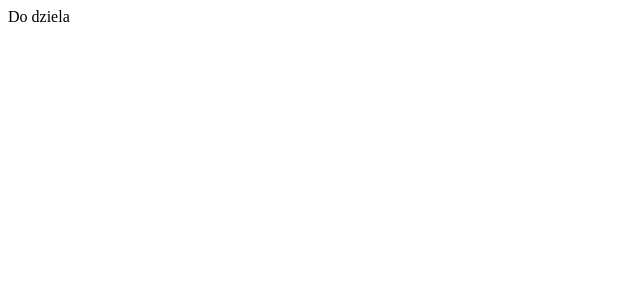
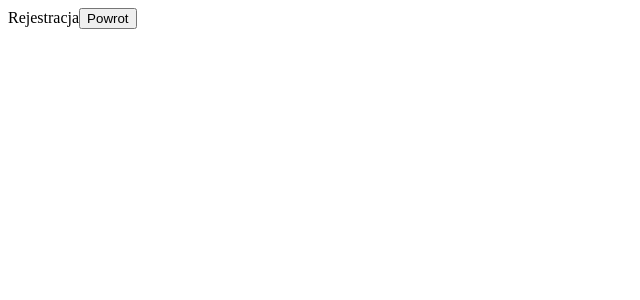
Before and after one commit to phase8/HomeBudget-GroupProject, a React (Create React App) app in the folder client/: page /signup in a window 1280 px wide. Shown: the top 300 px of the page, without its empty margins (0-640 px from the left). Built offline with nearby package versions, Linux system fonts and the light colour scheme.

Commit message:
example of routing

```diff
--- a/client/package.json
+++ b/client/package.json
@@ -9,7 +9,9 @@
     "axios": "^0.19.0",
     "react": "^16.12.0",
     "react-dom": "^16.12.0",
-    "react-scripts": "3.3.0"
+    "react-router-dom": "^5.1.2",
+    "react-scripts": "3.3.0",
+    "typescript": "^3.2.1"
   },
   "scripts": {
     "start": "react-scripts start",
--- a/client/src/App.js
+++ b/client/src/App.js
@@ -1,9 +1,12 @@
 import React from "react";
+import Router from './Router';
 
-class App extends React.Component {
-  render() {
-    return <div>Do dziela</div>;
-  }
+function App() {
+  return (
+    <div className="App">
+      <Router />
+    </div>
+  );
 }
 
 export default App;
--- /dev/null
+++ b/client/src/Router.js
@@ -0,0 +1,16 @@
+import React from 'react';
+import { Switch, Route } from 'react-router-dom';
+
+import StartPage from './pages/StartPage';
+import Signup from './pages/Signup';
+
+const Router = () => {
+  return (
+    <Switch>
+      <Route exact path='/' component={StartPage}></Route>
+      <Route exact path='/signup' component={Signup}></Route>
+    </Switch>
+  );
+}
+
+export default Router;
--- a/client/src/index.js
+++ b/client/src/index.js
@@ -1,8 +1,15 @@
 import React from 'react';
 import ReactDOM from 'react-dom';
 import App from './App';
+import { BrowserRouter } from 'react-router-dom';
+
 import * as serviceWorker from './serviceWorker';
 
-ReactDOM.render(<App />, document.getElementById('root'));
+ReactDOM.render((
+    <BrowserRouter>
+      <App />
+    </BrowserRouter>
+    ), document.getElementById('root')
+  );
 
 serviceWorker.register();
--- /dev/null
+++ b/client/src/pages/Signup.js
@@ -0,0 +1,16 @@
+import React from "react";
+import { Link } from 'react-router-dom';
+
+class Signup extends React.Component {
+  render() {
+    return (<div>Rejestracja
+        <Link to="/">
+            <button variant="outlined">
+                Powrot
+            </button>
+        </Link>
+    </div>
+    )}
+}
+
+export default Signup;
--- /dev/null
+++ b/client/src/pages/StartPage.js
@@ -0,0 +1,16 @@
+import React from "react";
+import { Link } from 'react-router-dom';
+
+class StartPage extends React.Component {
+  render() {
+    return (<div>Do dziela<br/>
+        <Link to="/signup">
+            <button variant="outlined">
+                Sign up
+            </button>
+        </Link>
+    </div>
+    )}
+}
+
+export default StartPage;
--- a/package.json
+++ b/package.json
@@ -18,7 +18,6 @@
   },
   "homepage": "https://github.com/BinaryWorlds/HomeBudget-GroupProject#readme",
   "dependencies": {
-    "concurrently": "^5.0.1",
-    "jsonwebtoken": "^8.5.1"
+    "concurrently": "^5.0.1"
   }
 }
```
Also changed, not shown: 2 other files (tests, documents, lock files or other folders).
